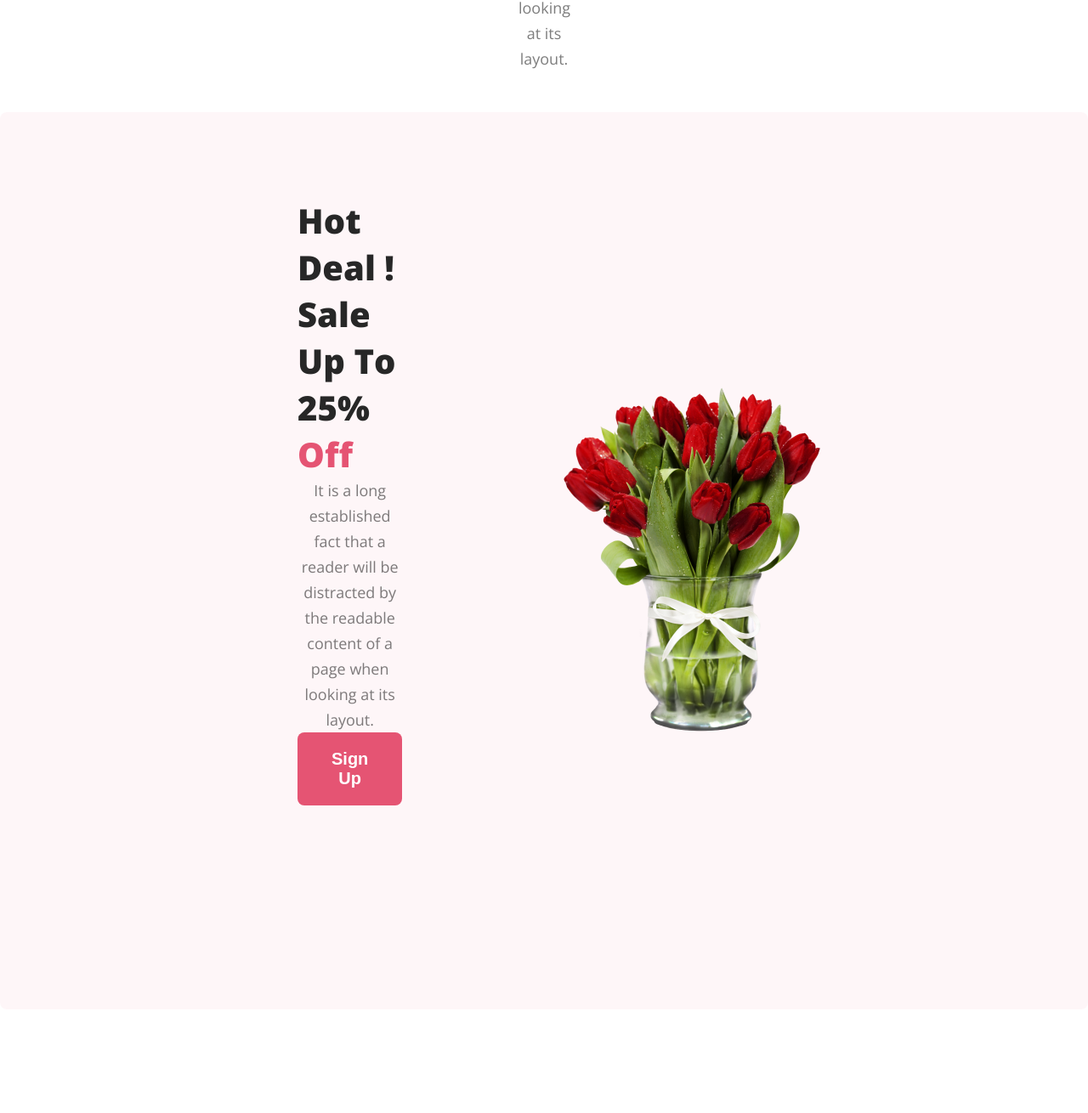
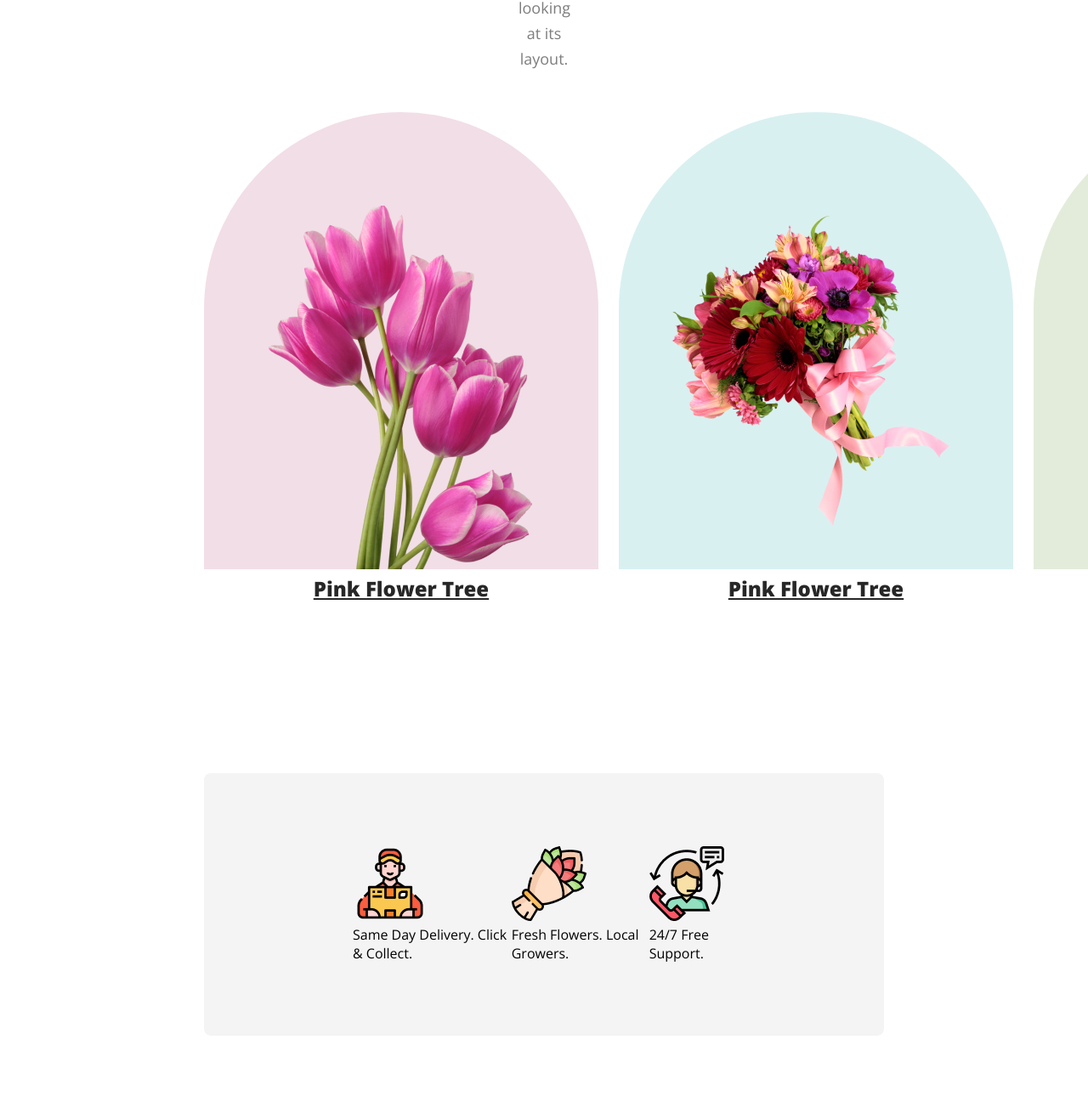
Before and after one commit to mdsumonkhancse/Simple-Flower-Shop, a plain HTML site: page index.html in a window 1280 px wide. Shown: the part 1770-3080 px from the top of the page at 85% size. Drawn offline with nearby package versions, Linux system fonts and the light colour scheme.

Commit message:
bonous part added

```diff
--- a/css/style.css
+++ b/css/style.css
@@ -192,3 +192,65 @@ body {
     padding: 32px 0px 80px 0px;
 
 }
+
+/* bonus mark css */
+.bonus-flowers {
+    display: flex;
+    padding: 0px 240px 0px 240px;
+
+    gap: 24px;
+    text-align: center;
+    margin-bottom: 128px;
+}
+
+.flower-1 {
+    border-radius: 300px 300px 0px 0px;
+    background: rgba(167, 33, 98, 0.15);
+    width: 464px;
+    height: 538px;
+}
+
+.flower-2 {
+    border-radius: 300px 300px 0px 0px;
+    background: rgba(5, 151, 160, 0.15);
+    width: 464px;
+    height: 538px;
+}
+
+.flower-3 {
+    border-radius: 300px 300px 0px 0px;
+    background: rgba(71, 125, 17, 0.15);
+    width: 464px;
+    height: 538px;
+}
+
+.flower-img-1 {
+    padding: 110px 78px 0px 76px;
+}
+
+.flower-img-2 {
+    padding: 117px 47px 51px 47px;
+}
+
+.flower-img-3 {
+    padding: 67px 75px 0px 75px;
+}
+
+.bonus-paragraph {
+    color: #272727;
+    text-align: center;
+    font-size: 24px;
+    font-weight: 700;
+    line-height: 35px;
+    text-decoration-line: underline;
+}
+
+/* supports css */
+.supports {
+    display: flex;
+    border-radius: 8px;
+    background: rgba(39, 39, 39, 0.05);
+    padding: 86px 175px 86px 175px;
+    margin: 240px;
+    justify-content: space-around;
+}
--- a/index.html
+++ b/index.html
@@ -33,6 +33,37 @@
             <h3 class="section-title">Our Featured Flowers</h3>
             <p class="section-description">It is a long established fact that a reader will be distracted by the
                 readable content of a page when looking at its layout.</p>
+
+            <!-- bonus mark section -->
+            <div class="bonus-flowers">
+                <div class="flower-1">
+                    <img class="flower-img-1" src="images/pngwing 6.png" alt="">
+                    <p class="bonus-paragraph">Pink Flower Tree</p>
+                </div>
+                <div class="flower-2">
+                    <img class="flower-img-2" src="images/pngwing 5.png" alt="">
+                    <p class="bonus-paragraph">Pink Flower Tree</p>
+                </div>
+                <div class="flower-3">
+                    <img class="flower-img-3" src="images/pngwing 7.png" alt="">
+                    <p class="bonus-paragraph">Pink Flower Tree</p>
+                </div>
+            </div>
+            <!-- bonus support -->
+            <div class="supports">
+                <div class="support-single">
+                    <img src="images/Group 57.png" alt="">
+                    <p>Same Day Delivery. Click & Collect.</p>
+                </div>
+                <div class="support-single">
+                    <img src="images/Group 58.png" alt="">
+                    <p>Fresh Flowers. Local Growers.</p>
+                </div>
+                <div class="support-single">
+                    <img src="images/Group 59.png" alt="">
+                    <p>24/7 Free Support.</p>
+                </div>
+            </div>
         </section>
         <!-- offer section -->
         <section class="offer-section">
```
